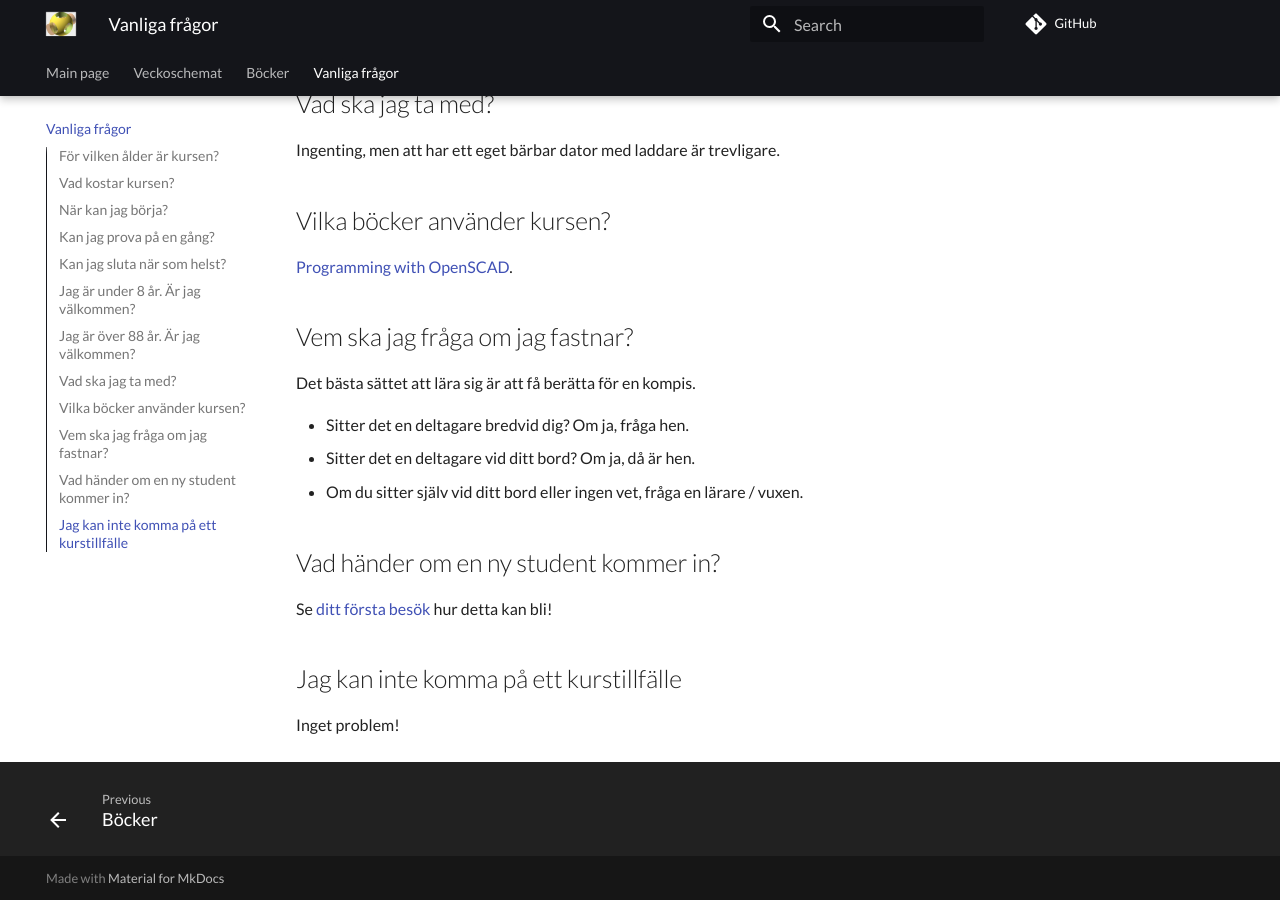
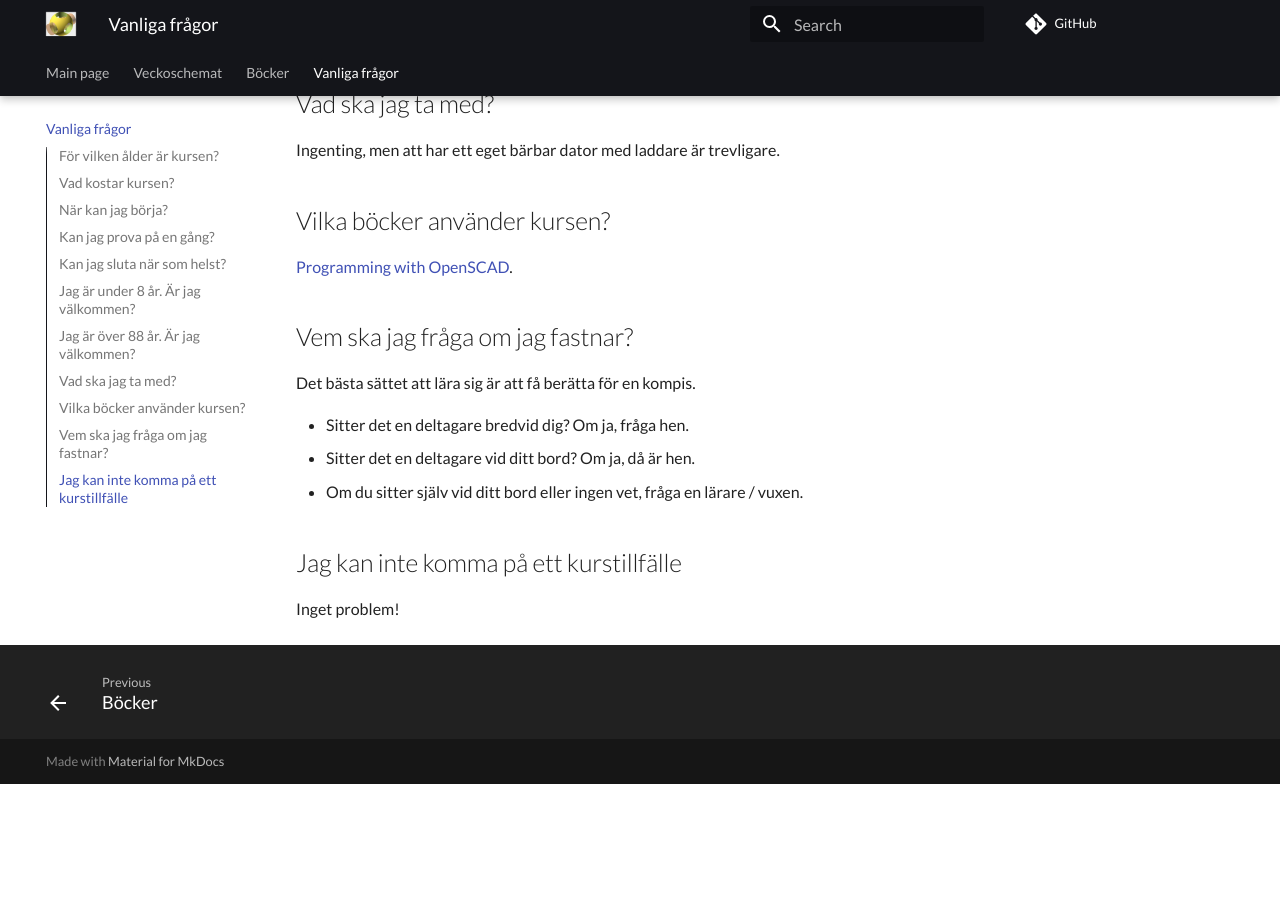
Before and after one commit to uppsala-makerspace/openscad_kurs, an MkDocs documentation site: the page built from docs/vanliga_fraagor.md, in a window 1280 px wide and 900 px high, scrolled down 1308 px. Built offline with MkDocs 1.6.1 and Material for MkDocs 9.7.7, drawn with Linux system fonts in a browser that asks for light colours; comment, search, counter and statistics services are not loaded; after the commit the page ends 2092 px from its top, so only the background shows below that.

Commit message:
Fix broken links

```diff
--- a/docs/vanliga_fraagor.md
+++ b/docs/vanliga_fraagor.md
@@ -68,10 +68,6 @@ Det bästa sättet att lära sig är att få berätta för en kompis.
 - Sitter det en deltagare vid ditt bord? Om ja, då är hen.
 - Om du sitter själv vid ditt bord eller ingen vet, fråga en lärare / vuxen.
 
-## Vad händer om en ny student kommer in?
-
-Se [ditt första besök](ditt_foersta_besoek/README.md) hur detta kan bli!
-
 ## Jag kan inte komma på ett kurstillfälle
 
 Inget problem!
```
